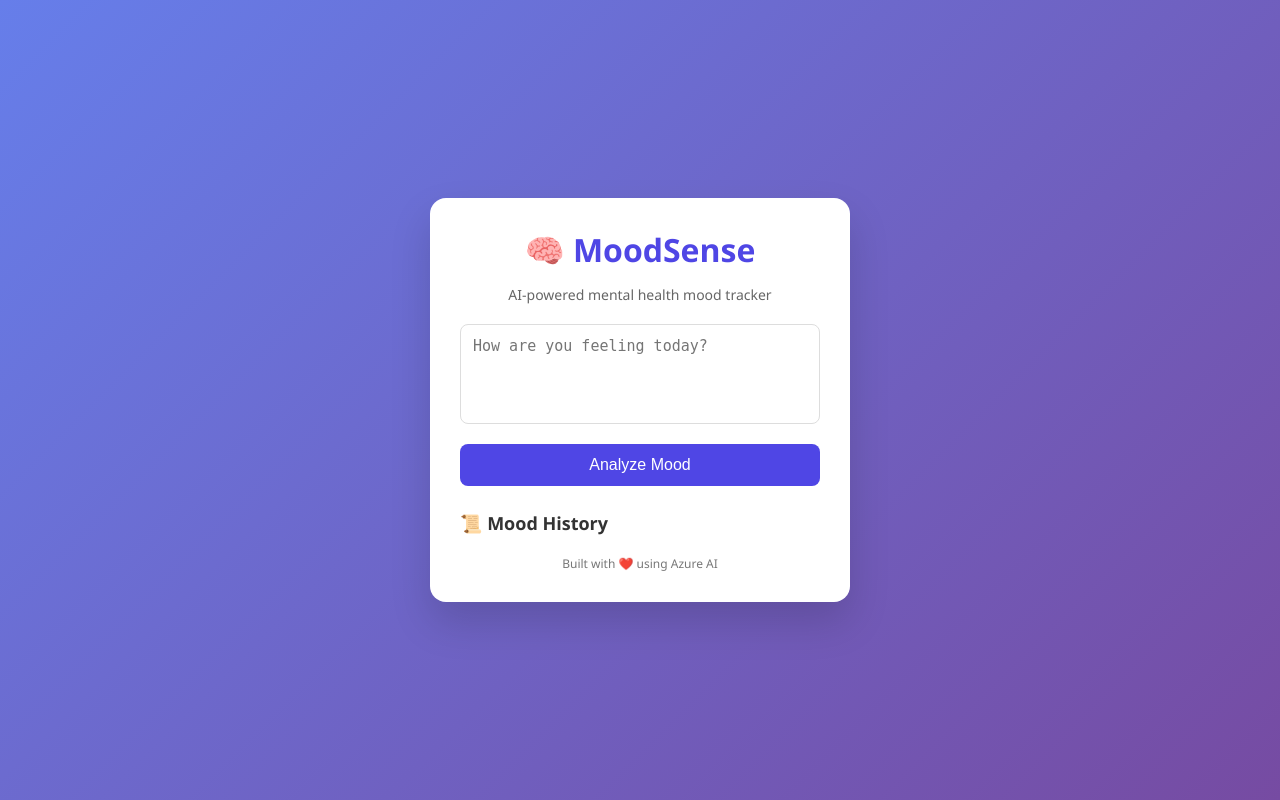
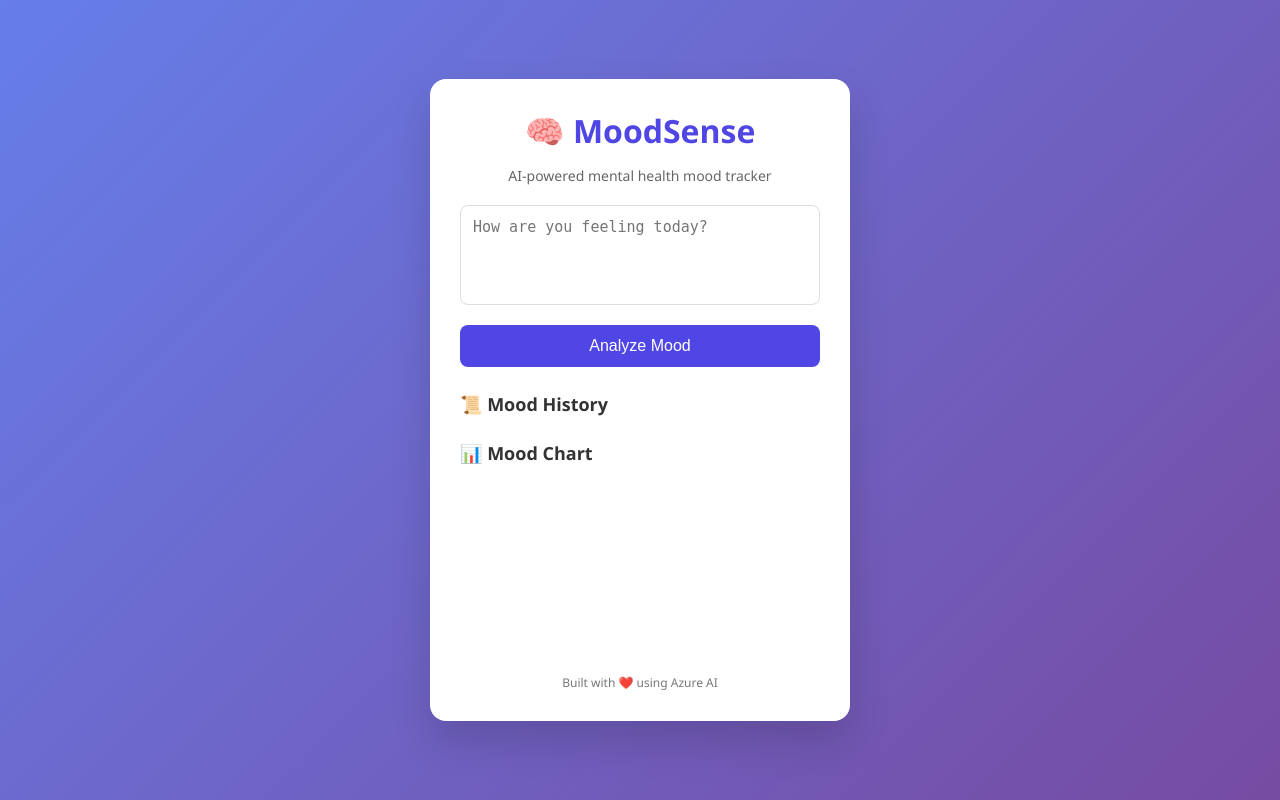
Before and after one commit to bathinishashipreetham/mood-tracker-ai, a Flask app: page / in a window 1280 px wide. Run offline with Flask 3, Linux system fonts and the light colour scheme; a map, chart or similar area stays blank.

Commit message:
Add mood chart visualization

```diff
--- a/static/style.css
+++ b/static/style.css
@@ -147,3 +147,8 @@
 .badge:contains("Sad") { background: #e5e7eb; color: #374151; }
 .badge:contains("Anxious") { background: #fecaca; color: #7f1d1d; }
 .badge:contains("Depressed") { background: #ddd6fe; color: #4c1d95; }
+
+canvas {
+  margin-top: 20px;
+  max-height: 250px;
+}
--- a/templates/index.html
+++ b/templates/index.html
@@ -5,6 +5,8 @@
   <title>AI Mental Health Mood Tracker</title>
   <link rel="stylesheet" href="/static/style.css">
   <meta name="viewport" content="width=device-width, initial-scale=1.0">
+  <script src="https://cdn.jsdelivr.net/npm/chart.js"></script>
+
 </head>
 
 <body>
@@ -21,6 +23,9 @@
 
     <h2>📜 Mood History</h2>
     <ul id="history"></ul>
+	<h2>📊 Mood Chart</h2>
+	<canvas id="moodChart"></canvas>
+
 
     <footer>
       Built with ❤️ using Azure AI
@@ -29,6 +34,46 @@
   </div>
 
 <script>
+async function analyzeMood() {
+  const text = document.getElementById("text").value;
+  const resultDiv = document.getElementById("result");
+
+  if (!text.trim()) {
+    resultDiv.classList.remove("hidden");
+    resultDiv.innerHTML = "⚠️ Please enter some text.";
+    return;
+  }
+
+  resultDiv.classList.remove("hidden");
+  resultDiv.innerHTML = "⏳ Analyzing your mood...";
+
+  const response = await fetch("/analyze", {
+    method: "POST",
+    headers: { "Content-Type": "application/json" },
+    body: JSON.stringify({ text })
+  });
+
+  const data = await response.json();
+
+  resultDiv.innerHTML = `
+    <strong>Mood:</strong> ${data.mood}<br>
+    <strong>Confidence:</strong> ${data.confidence}<br>
+    <strong>Suggestion:</strong> ${data.suggestion}
+  `;
+
+<script>
+let chart;
+
+const moodScoreMap = {
+  "😄 Happy": 5,
+  "😃 Excited": 4,
+  "😌 Calm": 3,
+  "😐 Neutral": 2,
+  "😢 Sad": 1,
+  "😨 Anxious": 1,
+  "😞 Depressed": 0
+};
+
 async function analyzeMood() {
   const text = document.getElementById("text").value;
   const resultDiv = document.getElementById("result");
@@ -66,19 +111,67 @@
 
   list.innerHTML = "";
 
-  history.forEach(item => {
+  const labels = [];
+  const scores = [];
+
+  history.slice().reverse().forEach(item => {
+    labels.push(item.time);
+    scores.push(moodScoreMap[item.mood] ?? 2);
+
     const li = document.createElement("li");
     li.innerHTML = `
       <span class="time">${item.time}</span>
       <p>${item.text}</p>
-      <span class="badge mood">${item.mood}</span>
+      <span class="badge">${item.mood}</span>
     `;
     list.appendChild(li);
+  });
+
+  drawChart(labels, scores);
+}
+
+function drawChart(labels, data) {
+  const ctx = document.getElementById("moodChart").getContext("2d");
+
+  if (chart) chart.destroy();
+
+  chart = new Chart(ctx, {
+    type: "line",
+    data: {
+      labels: labels,
+      datasets: [{
+        label: "Mood Trend",
+        data: data,
+        borderColor: "#4f46e5",
+        backgroundColor: "rgba(79,70,229,0.1)",
+        fill: true,
+        tension: 0.4,
+        pointRadius: 5
+      }]
+    },
+    options: {
+      scales: {
+        y: {
+          min: 0,
+          max: 5,
+          ticks: {
+            stepSize: 1,
+            callback: value => [
+              "😞",
+              "😢",
+              "😐",
+              "😌",
+              "😃",
+              "😄"
+            ][value]
+          }
+        }
+      }
+    }
   });
 }
 
 loadHistory();
 </script>
-
 </body>
 </html>
```
